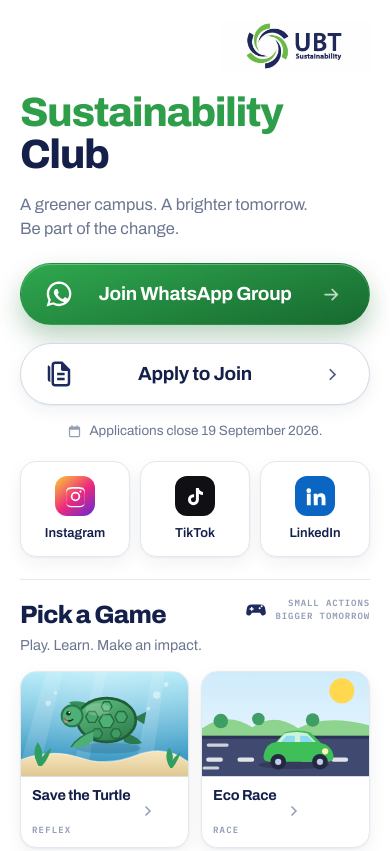
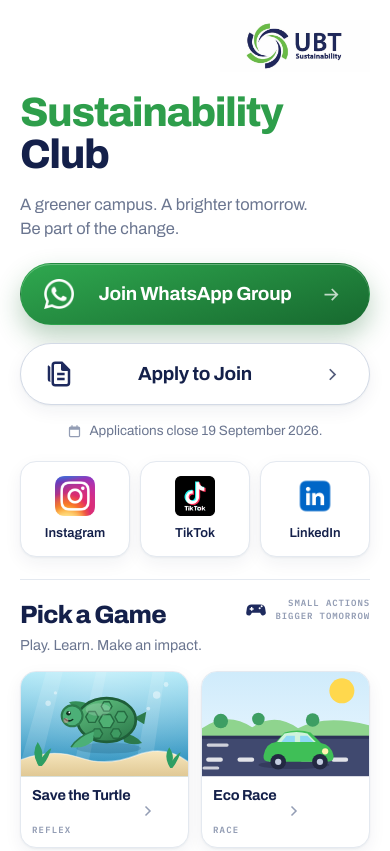
Before and after one commit to 3ampitcher/ubt-sustainability-club, a plain HTML site: page index.html in a window 390 px wide. Shown: the top 851 px of the page. Drawn offline with Linux system fonts and the light colour scheme.

Commit message:
Use the supplied club logo and social marks
The logo arrived as assets/LOGO.jpg. Renamed to logo.jpg, since GitHub Pages
serves case-sensitively and every reference in the page is lowercase — as
uploaded it would have 404'd and left the text wordmark showing.

The file is a square canvas with wide blank margins: the artwork is 704x332
inside 1100x1042, a third of the height blank above and below. Rendered whole
it read small and pushed the title down the page, so the header now shows only
the artwork region. The file and the mark are untouched — we simply stop
rendering the empty canvas around it.

The four social marks each carry their own brand tile, so they replace the
hand-drawn icons and are shown whole instead of sitting on a colour we invent.
Instagram came in at 5001x5001 and 1.3 MB, which is more than the entire rest
of the page put together and a bad thing to send to a phone on mobile data;
it and the 2000px TikTok icon are resized to 256px, which is four times what
the largest slot on the page needs.

Also fixes a real bug found on the way: .mast-fallback set `display: grid`,
which out-ranks the `hidden` attribute, so the text wordmark stayed visible
behind the logo once it loaded. `[hidden]` is now enforced globally.

106 checks passing, no JS errors.

```diff
--- a/assets/styles.css
+++ b/assets/styles.css
@@ -160,6 +160,7 @@
 .cta b { font-size: 19px; font-weight: 700; letter-spacing: -.015em; text-align: center; }
 .cta-mark { display: grid; place-items: center; }
 .cta-mark svg { width: 30px; height: 30px; }
+.cta-mark img { width: 30px; height: 30px; object-fit: contain; }
 .cta-go { display: grid; place-items: center; opacity: .72; }
 .cta-go svg { width: 21px; height: 21px; }
 
@@ -206,12 +207,11 @@
   transition: transform .15s cubic-bezier(.2,.8,.2,1), border-color .15s ease;
 }
 .soc b { font-size: 13px; font-weight: 600; color: var(--navy); }
-.soc-mark { width: 40px; height: 40px; display: grid; place-items: center; border-radius: 12px; }
-.soc-mark svg { width: 23px; height: 23px; }
+/* Each supplied icon already carries its own brand tile, so it is shown
+   whole rather than sitting on a colour we invent for it. */
+.soc-mark { width: 40px; height: 40px; display: block; }
+.soc-mark img { width: 100%; height: 100%; object-fit: contain; }
 .soc:hover { transform: translateY(-2px); border-color: var(--line-2); }
-.soc[data-net="ig"] .soc-mark { background: linear-gradient(140deg, #F9CE34, #EE2A7B 52%, #6228D7); color: #fff; }
-.soc[data-net="tt"] .soc-mark { background: #0F0F14; color: #fff; }
-.soc[data-net="li"] .soc-mark { background: #0A66C2; color: #fff; }
 
 /* ── 8 · Pick a Game ────────────────────────────────────────────────────── */
 .play { display: grid; gap: 14px; margin-top: 4px; }
--- a/index.html
+++ b/index.html
@@ -231,7 +231,7 @@
 
   <!-- 4 · Primary   5 · Secondary   6 · Deadline -->
   <a class="cta cta-wa" href="https://chat.whatsapp.com/HwxCJThptRb304ezF9hX3E" target="_blank" rel="noopener">
-    <span class="cta-mark" aria-hidden="true"><svg viewBox="0 0 24 24"><path fill="currentColor" d="M12.04 2C6.6 2 2.2 6.4 2.2 11.84c0 1.86.5 3.6 1.37 5.1L2 22l5.2-1.53a9.8 9.8 0 0 0 4.84 1.26h.01c5.43 0 9.84-4.4 9.84-9.84 0-2.63-1.02-5.1-2.88-6.96A9.77 9.77 0 0 0 12.04 2m0 1.8c2.15 0 4.17.84 5.69 2.36a7.98 7.98 0 0 1 2.36 5.68c0 4.45-3.62 8.05-8.06 8.05a8.1 8.1 0 0 1-4.11-1.12l-.29-.18-3.05.9.92-3-.19-.3a8 8 0 0 1-1.23-4.3c0-4.45 3.62-8.05 8.06-8.05m-2.5 4.1c-.19 0-.5.07-.76.36-.26.28-1 .97-1 2.37s1.03 2.75 1.17 2.94c.14.19 2 3.05 4.85 4.16 2.36.93 2.84.75 3.36.7.51-.05 1.65-.67 1.88-1.32.23-.65.23-1.2.16-1.32-.07-.11-.26-.18-.54-.32-.28-.14-1.65-.82-1.9-.91-.26-.1-.44-.14-.63.14-.18.28-.72.9-.88 1.09-.16.19-.33.21-.6.07-.28-.14-1.18-.44-2.24-1.39a8.4 8.4 0 0 1-1.55-1.93c-.16-.28-.02-.43.12-.57.13-.13.28-.33.42-.5.14-.16.19-.28.28-.47.1-.19.05-.35-.02-.49-.07-.14-.62-1.5-.85-2.05-.22-.54-.45-.47-.62-.48h-.53Z"/></svg></span>
+    <span class="cta-mark"><img src="assets/social-whatsapp.webp" alt="" width="512" height="512" /></span>
     <b>Join WhatsApp Group</b>
     <span class="cta-go" aria-hidden="true"><svg viewBox="0 0 24 24"><path fill="currentColor" d="M4 11h12.2l-4.6-4.6L13 5l7 7-7 7-1.4-1.4 4.6-4.6H4z"/></svg></span>
   </a>
@@ -250,15 +250,15 @@
   <!-- 7 · Socials -->
   <nav class="socials" aria-label="Social media">
     <a class="soc" data-net="ig" href="https://www.instagram.com/ubt.sustainability?igsh=Y3Vna202ZnhmaTNm" target="_blank" rel="noopener">
-      <span class="soc-mark" aria-hidden="true"><svg viewBox="0 0 24 24"><path fill="currentColor" d="M12 2.2c3.2 0 3.58.01 4.85.07 1.17.05 1.8.25 2.23.41.56.22.96.48 1.38.9.42.42.68.82.9 1.38.16.42.36 1.06.41 2.23.06 1.27.07 1.65.07 4.85s-.01 3.58-.07 4.85c-.05 1.17-.25 1.8-.41 2.23-.22.56-.48.96-.9 1.38-.42.42-.82.68-1.38.9-.42.16-1.06.36-2.23.41-1.27.06-1.65.07-4.85.07s-3.58-.01-4.85-.07c-1.17-.05-1.8-.25-2.23-.41-.56-.22-.96-.48-1.38-.9a3.7 3.7 0 0 1-.9-1.38c-.16-.42-.36-1.06-.41-2.23C2.21 15.58 2.2 15.2 2.2 12s.01-3.58.07-4.85c.05-1.17.25-1.8.41-2.23.22-.56.48-.96.9-1.38.42-.42.82-.68 1.38-.9.42-.16 1.06-.36 2.23-.41C8.42 2.21 8.8 2.2 12 2.2m0 1.8c-3.14 0-3.5.01-4.74.07-1.14.05-1.76.24-2.17.4-.55.21-.94.47-1.35.88-.41.41-.67.8-.88 1.35-.16.41-.35 1.03-.4 2.17-.06 1.24-.06 1.6-.06 4.74s0 3.5.06 4.74c.05 1.14.24 1.76.4 2.17.21.55.47.94.88 1.35.41.41.8.67 1.35.88.41.16 1.03.35 2.17.4 1.24.06 1.6.06 4.74.06s3.5 0 4.74-.06c1.14-.05 1.76-.24 2.17-.4.55-.21.94-.47 1.35-.88.41-.41.67-.8.88-1.35.16-.41.35-1.03.4-2.17.06-1.24.06-1.6.06-4.74s0-3.5-.06-4.74c-.05-1.14-.24-1.76-.4-2.17a3.6 3.6 0 0 0-.88-1.35 3.6 3.6 0 0 0-1.35-.88c-.41-.16-1.03-.35-2.17-.4C15.5 4.01 15.14 4 12 4m0 3.06a4.94 4.94 0 1 1 0 9.88 4.94 4.94 0 0 1 0-9.88m0 1.8a3.14 3.14 0 1 0 0 6.28 3.14 3.14 0 0 0 0-6.28m5.14-3.2a1.15 1.15 0 1 1 0 2.3 1.15 1.15 0 0 1 0-2.3"/></svg></span>
+      <span class="soc-mark"><img src="assets/social-instagram.png" alt="" width="256" height="256" /></span>
       <b>Instagram</b>
     </a>
     <a class="soc" data-net="tt" href="https://www.tiktok.com/@ubt.sustainability?_t=zs-8zt754tchuw&amp;_r=1" target="_blank" rel="noopener">
-      <span class="soc-mark" aria-hidden="true"><svg viewBox="0 0 24 24"><path fill="currentColor" d="M16.6 5.82A4.28 4.28 0 0 1 15.54 3h-3.1v12.4a2.59 2.59 0 0 1-2.6 2.5 2.59 2.59 0 0 1-2.6-2.58 2.59 2.59 0 0 1 3.3-2.48v-3.14a5.7 5.7 0 0 0-.7-.04A5.7 5.7 0 0 0 4.15 15.4 5.7 5.7 0 0 0 9.84 21a5.7 5.7 0 0 0 5.7-5.7V9.03a7.35 7.35 0 0 0 4.3 1.38V7.3a4.3 4.3 0 0 1-3.24-1.48"/></svg></span>
+      <span class="soc-mark"><img src="assets/social-tiktok.png" alt="" width="256" height="256" /></span>
       <b>TikTok</b>
     </a>
     <a class="soc" data-net="li" href="https://www.linkedin.com/company/ubt-sustainability-club" target="_blank" rel="noopener">
-      <span class="soc-mark" aria-hidden="true"><svg viewBox="0 0 24 24"><path fill="currentColor" d="M4.98 3.5a2.5 2.5 0 1 1 0 5 2.5 2.5 0 0 1 0-5M3 9h4v12H3zm7 0h3.8v1.64h.05c.53-.95 1.83-1.95 3.77-1.95 4.03 0 4.78 2.5 4.78 5.76V21h-4v-5.66c0-1.35-.03-3.08-1.9-3.08-1.9 0-2.2 1.47-2.2 2.99V21h-4z"/></svg></span>
+      <span class="soc-mark"><img src="assets/social-linkedin.webp" alt="" width="256" height="256" /></span>
       <b>LinkedIn</b>
     </a>
   </nav>
```
Also changed, not shown: assets/1691751088logo-tiktok-png.png (deleted), assets/Instagram_icon.png (deleted), assets/social-instagram.png (added), assets/social-linkedin.webp (renamed from assets/linkedin-logo-linkedin-logo-transparent-linkedin-icon-transparent-free-free-png.webp), assets/social-tiktok.png (added), assets/social-whatsapp.webp (renamed from assets/whatsapp-white-icon.webp), 1 other file.
